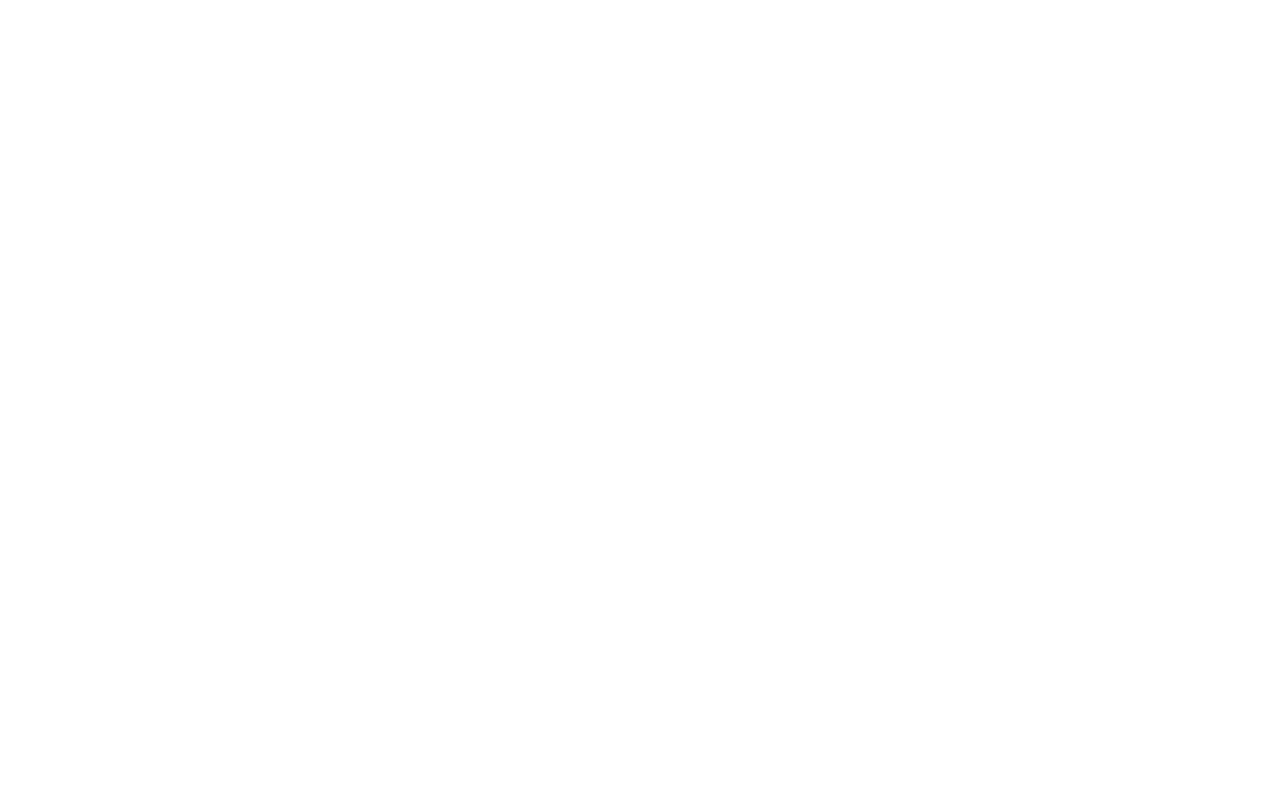
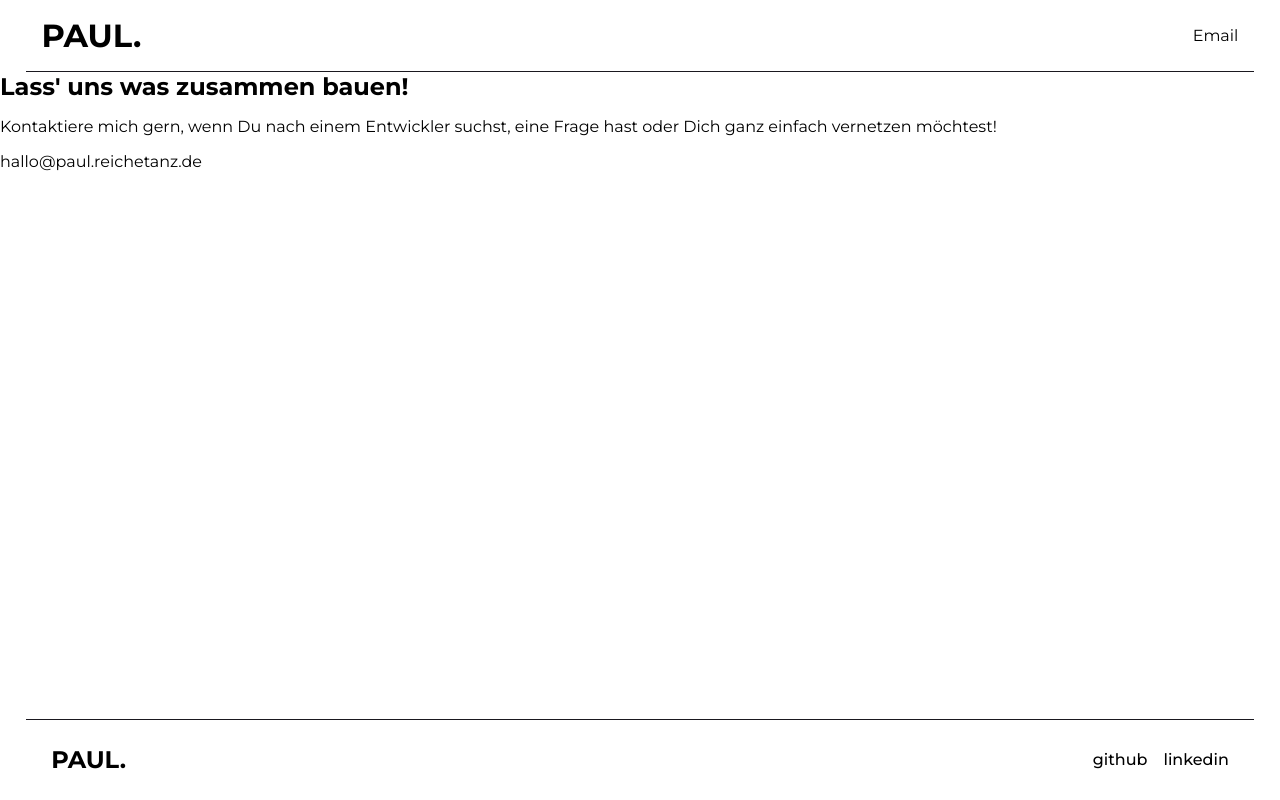
Before and after one commit to PReichetanz/portfolio, a Next.js app: page / in a window 1280 px wide. Built offline with nearby package versions, Linux system fonts and the light colour scheme.

Commit message:
add header and footer

```diff
--- a/app/layout.tsx
+++ b/app/layout.tsx
@@ -1,6 +1,10 @@
 "use client";
 import GlobalStyle from "../styles";
 import StyledComponentsRegistry from "@/lib/registry";
+import styled from "styled-components";
+
+import { Montserrat } from "next/font/google";
+const montserrat = Montserrat({ subsets: ["latin"] });
 
 export default function RootLayout({
   children,
@@ -11,10 +15,18 @@
     <>
       <GlobalStyle />
       <html lang="en">
-        <body>
-          <StyledComponentsRegistry>{children}</StyledComponentsRegistry>
+        <body className={montserrat.className}>
+          <PageGrid>
+            <StyledComponentsRegistry>{children}</StyledComponentsRegistry>
+          </PageGrid>
         </body>
       </html>
     </>
   );
 }
+
+const PageGrid = styled.div`
+  display: grid;
+  grid-template-rows: max-content 1fr max-content;
+  height: 100vh;
+`;
--- a/app/page.tsx
+++ b/app/page.tsx
@@ -1,19 +1,20 @@
 "use client";
-import styled from "styled-components";
-import { Montserrat } from "next/font/google";
-
-const montserrat = Montserrat({ subsets: ["latin"] });
+import Header from "@/components/Header";
+import Footer from "@/components/Footer";
 
 export default function Home() {
   return (
-    <main className={montserrat.className}>
-      <header>
-
-      </header>
-    </main>
+    <>
+      <Header />
+      <main>
+        <h2>Lass&apos; uns was zusammen bauen!</h2>
+        <p>
+          Kontaktiere mich gern, wenn Du nach einem Entwickler suchst, eine
+          Frage hast oder Dich ganz einfach vernetzen möchtest!
+        </p>
+        <a href="mailto:hallo@paulreichetanz.de">hallo@paul.reichetanz.de</a>
+      </main>
+      <Footer />
+    </>
   );
 }
-
-const Paragraph = styled.p`
-  text-transform: uppercase;
-`;
--- /dev/null
+++ b/components/Footer.tsx
@@ -0,0 +1,36 @@
+"use client";
+import styled from "styled-components";
+
+export default function Header() {
+  return (
+    <StyledFooter>
+      <h2>
+        <a href="/">Paul.</a>
+      </h2>
+      <StyledLinkSection>
+        <a href="https://github.com/PReichetanz">GitHub</a>
+        <a href="https://www.linkedin.com/in/preichetanz/">LinkedIn</a>
+      </StyledLinkSection>
+    </StyledFooter>
+  );
+}
+
+const StyledFooter = styled.footer`
+  border-top: 1px solid var(--color-stroke);
+  margin: 0 2vw;
+  padding: 2vw;
+  display: flex;
+  justify-content: space-between;
+  align-items: center;
+  text-transform: uppercase;
+`;
+
+const StyledLinkSection = styled.section`
+  display: flex;
+  gap: 1rem;
+  align-items: center;
+  a {
+    text-transform: lowercase;
+    font-weight: 500;
+  }
+`;
--- /dev/null
+++ b/components/Header.tsx
@@ -0,0 +1,30 @@
+"use client";
+import styled from "styled-components";
+
+export default function Header() {
+  return (
+    <StyledHeader>
+      <h1>
+        <MainPageLink href="#">Paul.</MainPageLink>
+      </h1>
+      <EmailLink href="mailto:hallo@paulreichetanz.de">Email</EmailLink>
+    </StyledHeader>
+  );
+}
+
+const EmailLink = styled.a`
+  display: block;
+`;
+
+const MainPageLink = styled.a`
+  text-transform: uppercase;
+`;
+
+const StyledHeader = styled.header`
+  display: flex;
+  align-items: center;
+  justify-content: space-between;
+  padding: 1rem;
+  margin: 0 2vw;
+  border-bottom: 1px solid var(--color-stroke);
+`;
--- a/styles.tsx
+++ b/styles.tsx
@@ -1,6 +1,8 @@
 import { createGlobalStyle } from "styled-components";
 
-export default createGlobalStyle`
+const styled = { createGlobalStyle };
+
+export default styled.createGlobalStyle`
   *,
   *::before,
   *::after {
@@ -8,27 +10,32 @@
   }
 
   :root {
-        --color-background-dark: #1a181f;
     --color-background-light: #ffffff;
-        --color-text-dark: #1a181f;
-        --color-text-white: #cecece;
+    --color-text-light: #cecece;
+    /* --color-background-dark: #1a181f;
+    --color-text-dark: #1a181f; */
 
-        --color-button: #1a1b1f;
+    /* --color-button: #1a1b1f;
     --color-button-hover: #f3a661;
-        --color-buttonText: #001e1d;
+    --color-buttonText: #001e1d; */
 
-        --color-stroke: #001e1d;
-        --color-tertiary: #e16162;
-        --color-tertiary-hover: #E77862;
+    --color-stroke: #1a181f;
+    /* --color-tertiary: #e16162;
+    --color-tertiary-hover: #e77862; */
   }
 
   body {
-    font-family: -apple-system, BlinkMacSystemFont, 'Segoe UI',
-        'Roboto', 'Oxygen', 'Ubuntu', 'Cantarell', 'Fira Sans', 'Droid Sans',
-        'Helvetica Neue', sans-serif;
+    font-family: -apple-system, BlinkMacSystemFont, "Segoe UI", "Roboto",
+      "Oxygen", "Ubuntu", "Cantarell", "Fira Sans", "Droid Sans",
+      "Helvetica Neue", sans-serif;
     -webkit-font-smoothing: antialiased;
     -moz-osx-font-smoothing: grayscale;
     background: var(--color-background-light);
+    margin: 0;
+  }
+
+  h1,
+  h2 {
     margin: 0;
   }
 
@@ -41,6 +48,6 @@
     display: block;
     transition: opacity 200ms ease;
     color: var(--color-text-dark);
-  text-decoration: underline;
+    text-decoration: none;
   }
 `;
```
Lines whose indentation alone changed are shown as unchanged.
